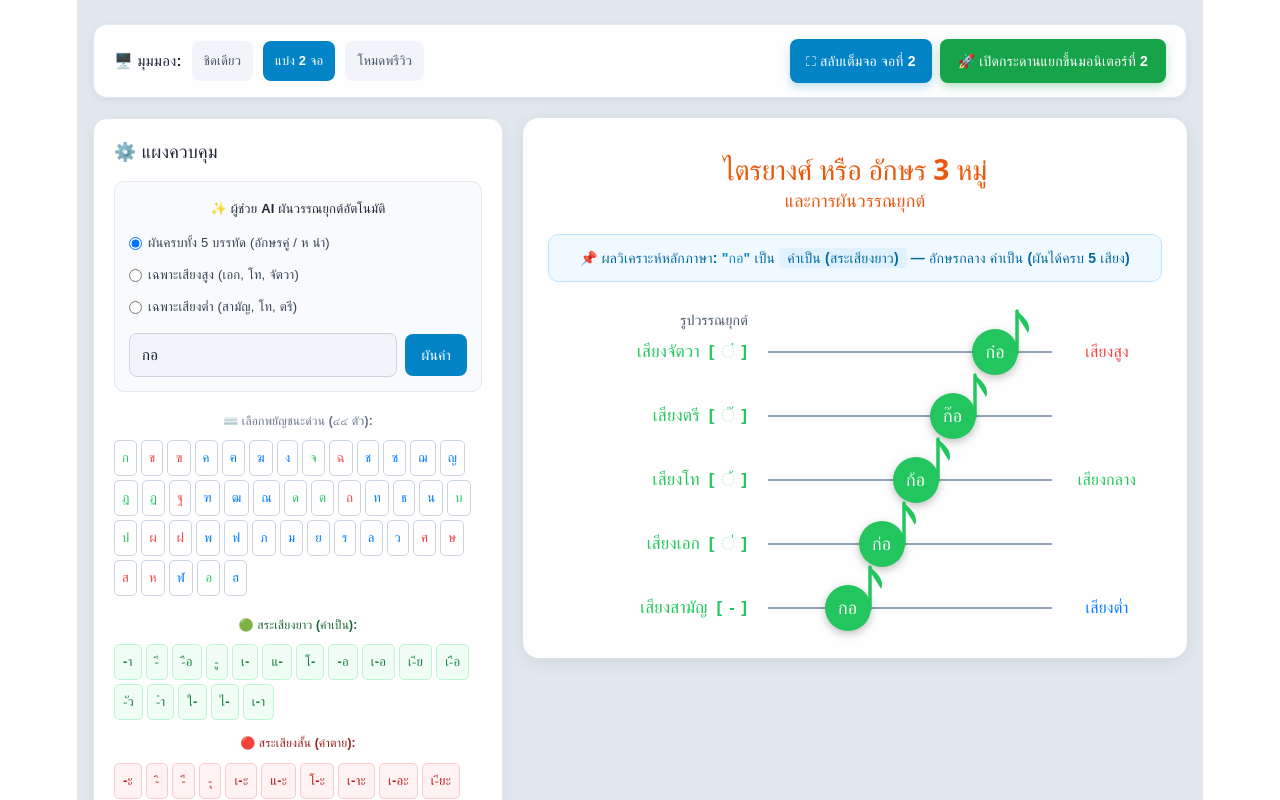
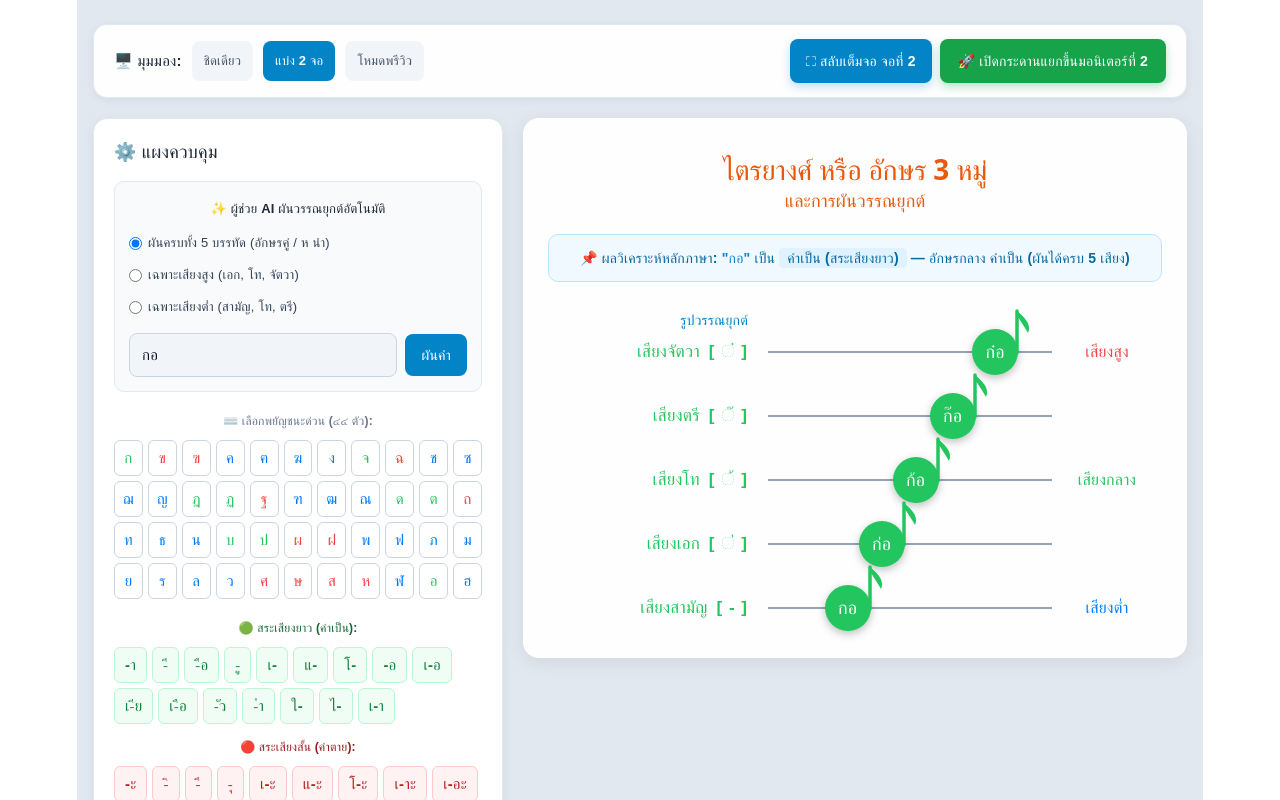
Before and after one commit to tom-nz/thai-tone, a React (Vite) app: page / in a window 1280 px wide. Shown: the top 800 px of the page. Built offline with nearby package versions, Linux system fonts and the light colour scheme.

Commit message:
complete dynamic thai tone app with real AI integration

```diff
--- a/src/App.jsx
+++ b/src/App.jsx
@@ -318,7 +318,7 @@ export default function App() {
     }
   };
 
-  // ประกาศตัวแปรคำนวนผลลัพธ์หลักเพียงจุดเดียว
+  // Single declaration of analysisInfo & linesData
   const [analysisInfo, setAnalysisInfo] = useState(() => analyzeSyllable('กอ', 'full5'));
   const [linesData, setLinesData] = useState(() => calculateTones('กอ', 'full5', '#22c55e', '#ef4444', '#007bff'));
 
@@ -332,7 +332,6 @@ export default function App() {
     }
   }, []);
 
-  // Sync effect บน Master Window
   useEffect(() => {
     if (isDisplayWindow) return; // Master screen only
 
@@ -377,7 +376,6 @@ export default function App() {
     };
   }, [isDisplayWindow, linesData, analysisInfo, inputText, circleTextColor, colorMid, colorHigh, colorLow, labelFontSize, bgType, bgColor, bgImage, hoveredRowId, mode]);
 
-  // Sync effect บน Display Window
   useEffect(() => {
     if (!isDisplayWindow) return; // Display screen only
 
@@ -696,8 +694,8 @@ export default function App() {
               </div>
             )}
 
-            <div style={{ display: 'grid', gridTemplateColumns: 'clamp(150px, 20vw, 250px) 1fr clamp(80px, 10vw, 140px)', color: '#64748b', fontWeight: 'bold', fontSize: 'clamp(12px, 1.1vw, 16px)', margin: '0 0 -2px 0' }}>
-              <div style={{ textAlign: 'right', paddingRight: '20px', color: '#475569', fontStyle: 'italic' }}>รูปวรรณยุกต์</div>
+            <div style={{ display: 'grid', gridTemplateColumns: 'clamp(150px, 20vw, 250px) 1fr clamp(80px, 10vw, 140px)', color: '#0284c7', fontWeight: 'bold', fontSize: 'clamp(12px, 1.1vw, 16px)', margin: '0 0 -2px 0' }}>
+              <div style={{ textAlign: 'right', paddingRight: '20px', color: '#0284c7', fontWeight: 'bold' }}>รูปวรรณยุกต์</div>
               <div></div>
               <div></div>
             </div>
@@ -995,23 +993,27 @@ export default function App() {
                 {inputError && <div style={{ color: '#ef4444', fontSize: '12px', marginTop: '6px', fontWeight: 'bold' }}>{inputError}</div>}
               </div>
 
-              {/* 2. เลือกพยัญชนะด่วน (แสดงครบ 44 ตัว เรียงตาม ก-ฮ) */}
+              {/* 2. เลือกพยัญชนะด่วน (แสดงครบ 44 ตัว เรียง 11 ตัวต่อแถว ทั้งหมด 4 แถว) */}
               <div>
                 <div style={{ fontSize: '12px', color: '#64748b', fontWeight: 'bold', marginBottom: '6px' }}>⌨️ เลือกพยัญชนะด่วน (๔๔ ตัว):</div>
-                <div style={{ display: 'flex', flexWrap: 'wrap', gap: '4px' }}>
+                <div style={{ display: 'grid', gridTemplateColumns: 'repeat(11, 1fr)', gap: '5px' }}>
                   {quickConsonants.map((c) => (
                     <button
                       key={c}
                       onClick={() => handleQuickConsonantClick(c)}
                       style={{
-                        padding: '4px 7px',
-                        borderRadius: '5px',
+                        height: '36px',
+                        borderRadius: '6px',
                         border: '1px solid #cbd5e1',
                         backgroundColor: '#ffffff',
-                        fontSize: '13px',
+                        fontSize: '15px',
                         fontWeight: 'bold',
                         cursor: 'pointer',
-                        color: midConsonants.includes(c) ? colorMid : highConsonants.includes(c) ? colorHigh : colorLow
+                        display: 'flex',
+                        alignItems: 'center',
+                        justifyContent: 'center',
+                        color: midConsonants.includes(c) ? colorMid : highConsonants.includes(c) ? colorHigh : colorLow,
+                        padding: 0
                       }}
                     >
                       {c}
@@ -1020,15 +1022,28 @@ export default function App() {
                 </div>
               </div>
 
-              {/* 3. เลือกสระด่วน สระเสียงยาว/สระเสียงสั้น */}
+              {/* 3. เลือกสระด่วน สระเสียงยาว/สระเสียงสั้น (ปรับขนาดปุ่มให้ใหญ่เท่าปุ่มพยัญชนะด่วน) */}
               <div>
                 <div style={{ fontSize: '12px', color: '#166534', fontWeight: 'bold', marginBottom: '6px' }}>🟢 สระเสียงยาว (คำเป็น):</div>
-                <div style={{ display: 'flex', flexWrap: 'wrap', gap: '4px', marginBottom: '10px' }}>
+                <div style={{ display: 'flex', flexWrap: 'wrap', gap: '5px', marginBottom: '10px' }}>
                   {longVowels.map((v) => (
                     <button
                       key={v.label}
                       onClick={() => handleQuickVowelClick(v)}
-                      style={{ padding: '4px 8px', borderRadius: '5px', border: '1px solid #bbf7d0', backgroundColor: '#f0fdf4', color: '#15803d', fontSize: '13px', fontWeight: 'bold', cursor: 'pointer' }}
+                      style={{
+                        height: '36px',
+                        padding: '0 10px',
+                        borderRadius: '6px',
+                        border: '1px solid #bbf7d0',
+                        backgroundColor: '#f0fdf4',
+                        color: '#15803d',
+                        fontSize: '15px',
+                        fontWeight: 'bold',
+                        cursor: 'pointer',
+                        display: 'inline-flex',
+                        alignItems: 'center',
+                        justifyContent: 'center'
+                      }}
                     >
                       {v.label}
                     </button>
@@ -1036,12 +1051,25 @@ export default function App() {
                 </div>
 
                 <div style={{ fontSize: '12px', color: '#991b1b', fontWeight: 'bold', marginBottom: '6px' }}>🔴 สระเสียงสั้น (คำตาย):</div>
-                <div style={{ display: 'flex', flexWrap: 'wrap', gap: '4px' }}>
+                <div style={{ display: 'flex', flexWrap: 'wrap', gap: '5px' }}>
                   {shortVowels.map((v) => (
                     <button
                       key={v.label}
                       onClick={() => handleQuickVowelClick(v)}
-                      style={{ padding: '4px 8px', borderRadius: '5px', border: '1px solid #fecaca', backgroundColor: '#fef2f2', color: '#b91c1c', fontSize: '13px', fontWeight: 'bold', cursor: 'pointer' }}
+                      style={{
+                        height: '36px',
+                        padding: '0 10px',
+                        borderRadius: '6px',
+                        border: '1px solid #fecaca',
+                        backgroundColor: '#fef2f2',
+                        color: '#b91c1c',
+                        fontSize: '15px',
+                        fontWeight: 'bold',
+                        cursor: 'pointer',
+                        display: 'inline-flex',
+                        alignItems: 'center',
+                        justifyContent: 'center'
+                      }}
                     >
                       {v.label}
                     </button>
@@ -1207,8 +1235,8 @@ export default function App() {
               </div>
             )}
 
-            <div style={{ display: 'grid', gridTemplateColumns: '220px 1fr 110px', color: '#64748b', fontWeight: 'bold', fontSize: '14px', marginBottom: '4px' }}>
-              <div style={{ textAlign: 'right', paddingRight: '20px', color: '#475569', fontStyle: 'italic' }}>รูปวรรณยุกต์</div>
+            <div style={{ display: 'grid', gridTemplateColumns: '220px 1fr 110px', color: '#0284c7', fontWeight: 'bold', fontSize: '14px', marginBottom: '4px' }}>
+              <div style={{ textAlign: 'right', paddingRight: '20px', color: '#0284c7', fontWeight: 'bold' }}>รูปวรรณยุกต์</div>
               <div></div>
               <div></div>
             </div>
```
